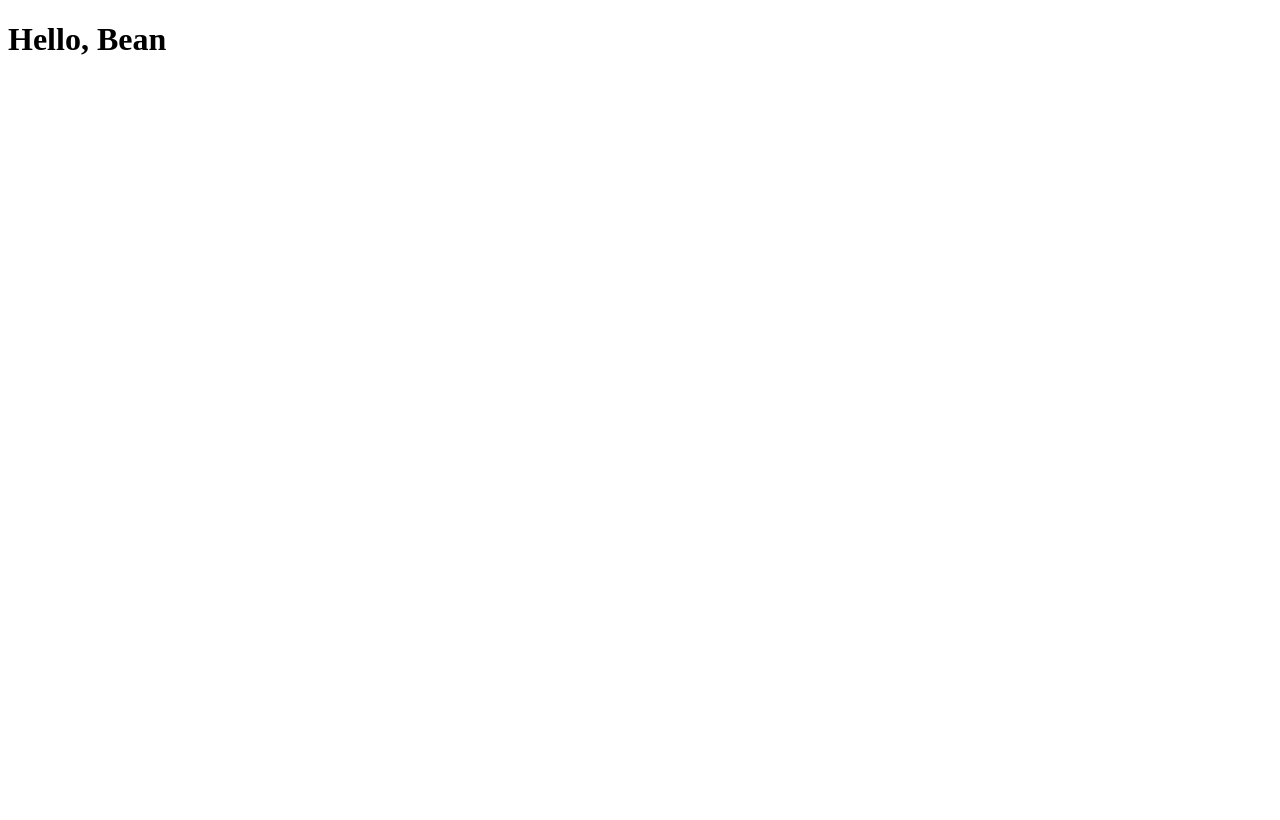
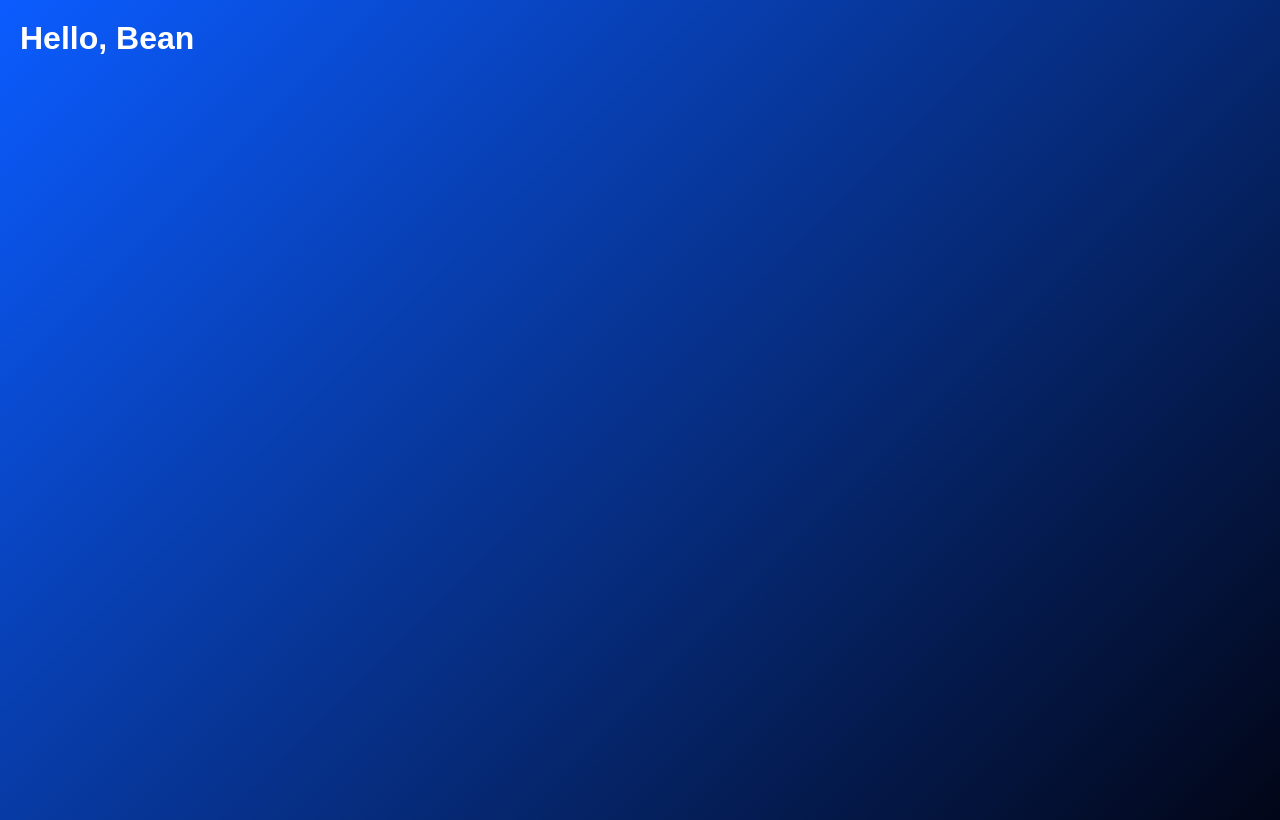
Before and after one commit to Leafpool731/For-Ryan, a plain HTML site: page index.html in a window 1280 px wide. Drawn offline with Linux system fonts and the light colour scheme.

Commit message:
Update index styling

```diff
--- a/index.html
+++ b/index.html
@@ -1,12 +1,23 @@
 <!DOCTYPE html>
 <html>
 <head>
-  <title>
-    <style>
-      body { background-color: lightblue; }
-      h1 { color: navy; margin-left: 20px; }
-    </style>
-    Bean</title>
+  <title>Bean</title>
+  <style>
+    body {
+      min-height: 100vh;
+      margin: 0;
+      background: linear-gradient(135deg, #0b5cff 0%, #020617 100%);
+      color: #ffffff;
+      font-family: Arial, Helvetica, sans-serif;
+      font-weight: 700;
+    }
+
+    h1 {
+      margin: 20px;
+      color: inherit;
+      font-weight: 700;
+    }
+  </style>
 </head>
 <body>
   <h1>Hello, Bean</h1>
```
